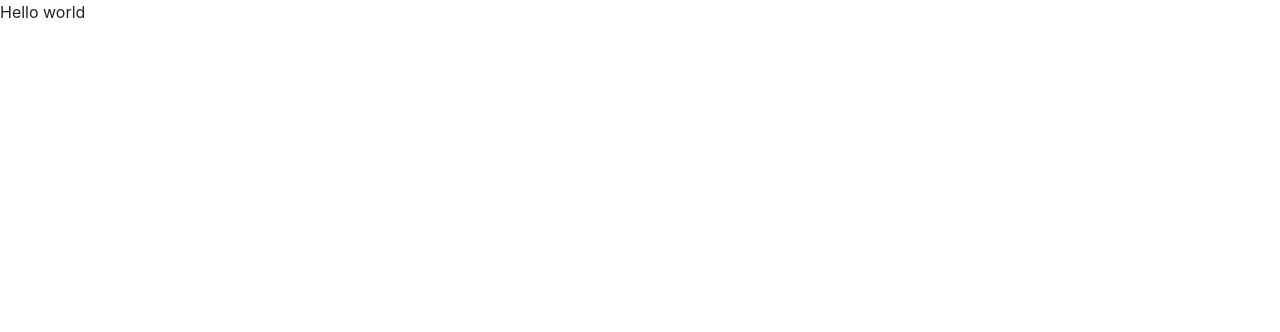
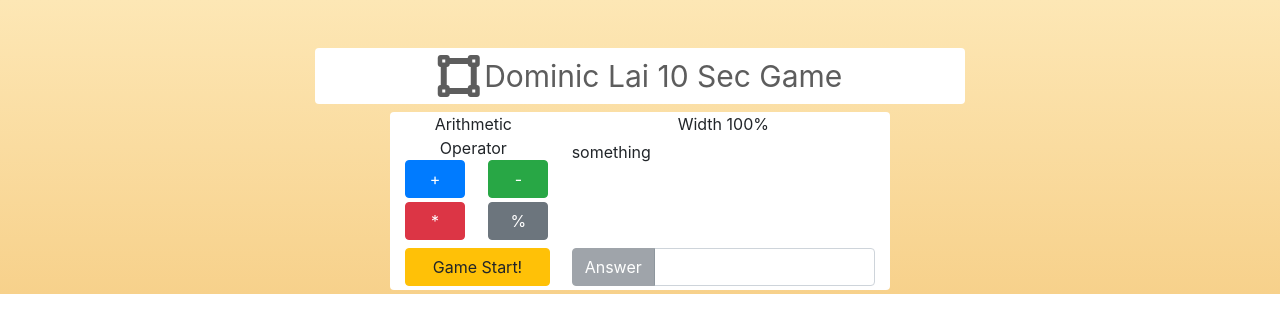
Before and after one commit to dominiclai1983/dominiclai-10-sec-game, a plain HTML site: page index.html in a window 1280 px wide. Drawn offline with nearby package versions, Linux system fonts and the light colour scheme.

Commit message:
giving the basic structure of the game

```diff
--- a/index.html
+++ b/index.html
@@ -19,7 +19,76 @@
   </head>
 
   <body>
-    Hello world
+    <div class="container-fluid title mt-5 rounded">
+      <div class="row">
+        <div class="col-12 text-center">
+          <i class="fas fa-vector-square fa-3x my-1 top-icon"></i>
+          <span class="my-text" style="font-size: 30px;"> Dominic Lai 10 Sec Game</span>
+        </div>
+      </div>
+    </div>
+
+    <div class="container-fluid game my-1 rounded">
+      <div class="row 1st-row my-2">
+      <!-- left hand side-->
+        <div class="col-4 text-center">
+          <div class="row">
+            <div class="col-12 text-center">
+              Arithmetic Operator
+            </div>
+          </div>
+          <!-- sub row 1 -->
+          <div class="row">
+            <div class="col-6 text-center">
+              <button type="button" id="btn-arit" class="btn btn-primary">+</button>
+            </div>
+            <div class="col-6 text-center">
+              <button type="button" id="btn-arit" class="btn btn-success">-</button>
+            </div>
+          </div>
+          <!-- sub row 2 -->
+          <div class="row">
+            <div class="col-6 text-center">
+              <button type="button" id="btn-arit" class="btn btn-danger mt-1">*</button>
+            </div>
+            <div class="col-6 text-center">
+              <button type="button" id="btn-arit" class="btn btn btn-secondary mt-1">%</button>
+            </div>
+          </div>
+          <!-- sub row 3
+          <div class="row">
+            <div class="col-12 text-center">
+              <button type="button" id="btn-start" class="btn btn-warning my-2">Game Start!</button>
+            </div>
+          </div>
+          -->
+        </div>
+      <!-- right hand side-->
+        <div class="col-8 text-center">
+          <!-- progression bar for the time-->
+          <div class="row">
+            <div class="w-100 col-12 style="background-color: #eee;">Width 100%</div>
+          </div>
+          <div class="row my-1 col-12 d-flex align-items-center">
+            something
+          </div>
+        </div>
+      </div>
+      <div class="row">
+        <div class="col-4 mb-1">
+          <button type="button" id="btn-start" class="btn btn-warning">Game Start!</button>
+        </div>
+        <div class="col-8 mb-1">
+        <div class="input-group">
+          <div class="input-group-prepend">
+            <button class="btn btn-secondary add-item" type="button" id="button-addon1" disabled>Answer</button>
+          </div>
+            <input type="text" class="form-control" placeholder="" aria-label="Example text with button addon" aria-describedby="button-addon1">
+        </div>
+        </div>
+      </div>
+    </div>
+
     <script src="script.js"></script>
   </body>
 </html>
--- a/style.css
+++ b/style.css
@@ -0,0 +1,34 @@
+//setting the background color would equal to the browser hegith
+html, body {
+  position: relative;
+  height: auto;
+  min-height: 100% !important;
+}
+
+body{
+  background: linear-gradient(#fde7b5, #f7d18b);
+  background-repeat: no-repeat;
+}
+
+.title{
+  background-color: white;
+  max-width: 650px;
+}
+
+.game{
+  background-color: white;
+  max-width: 500px;
+}
+
+.top-icon, .my-text{
+    color: rgba(75, 75, 75, 0.9);
+    vertical-align: middle;
+}
+
+#btn-arit{
+  width: 60px;
+}
+
+#btn-start{
+  width: 145px;
+}
```
